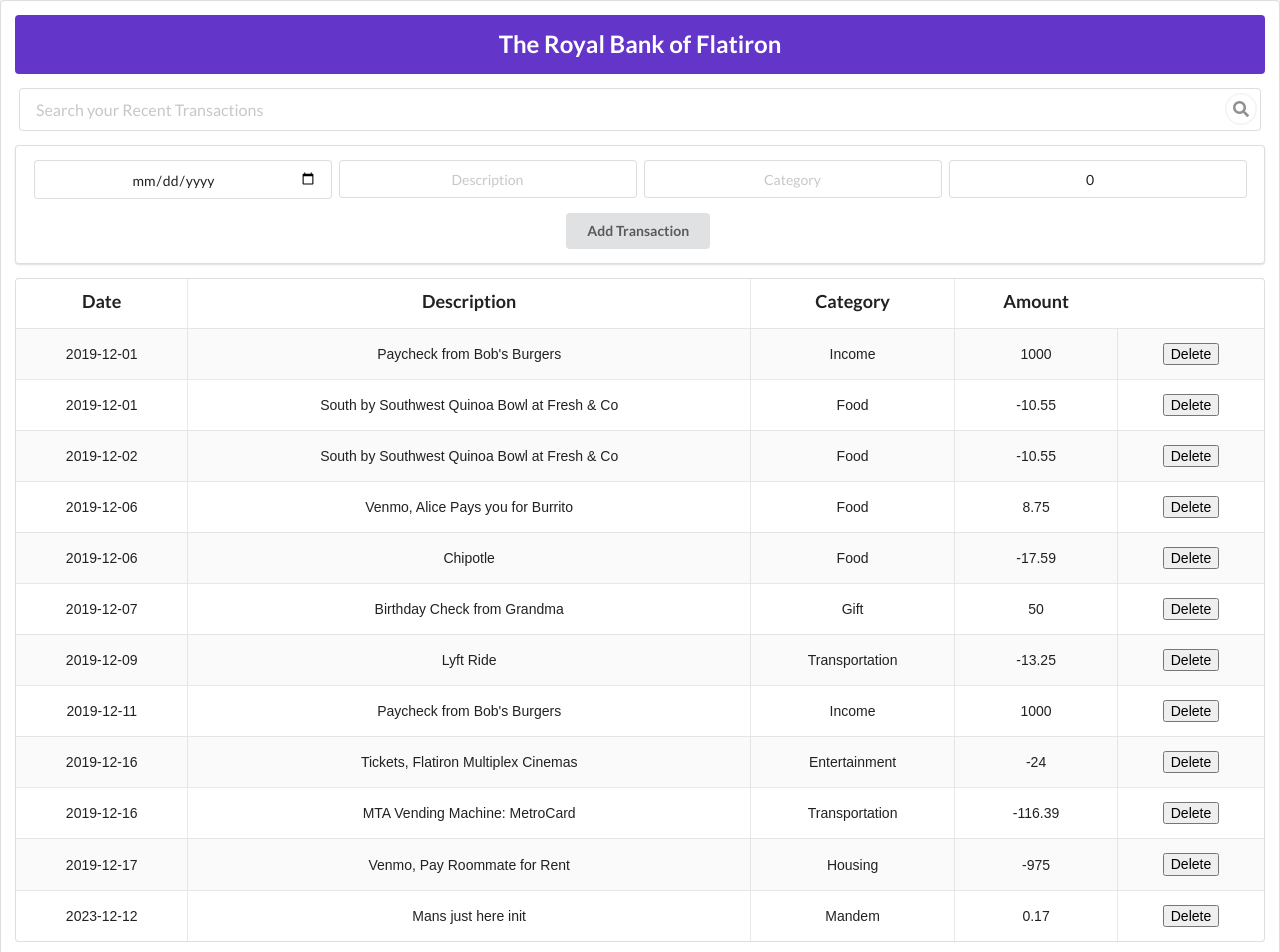
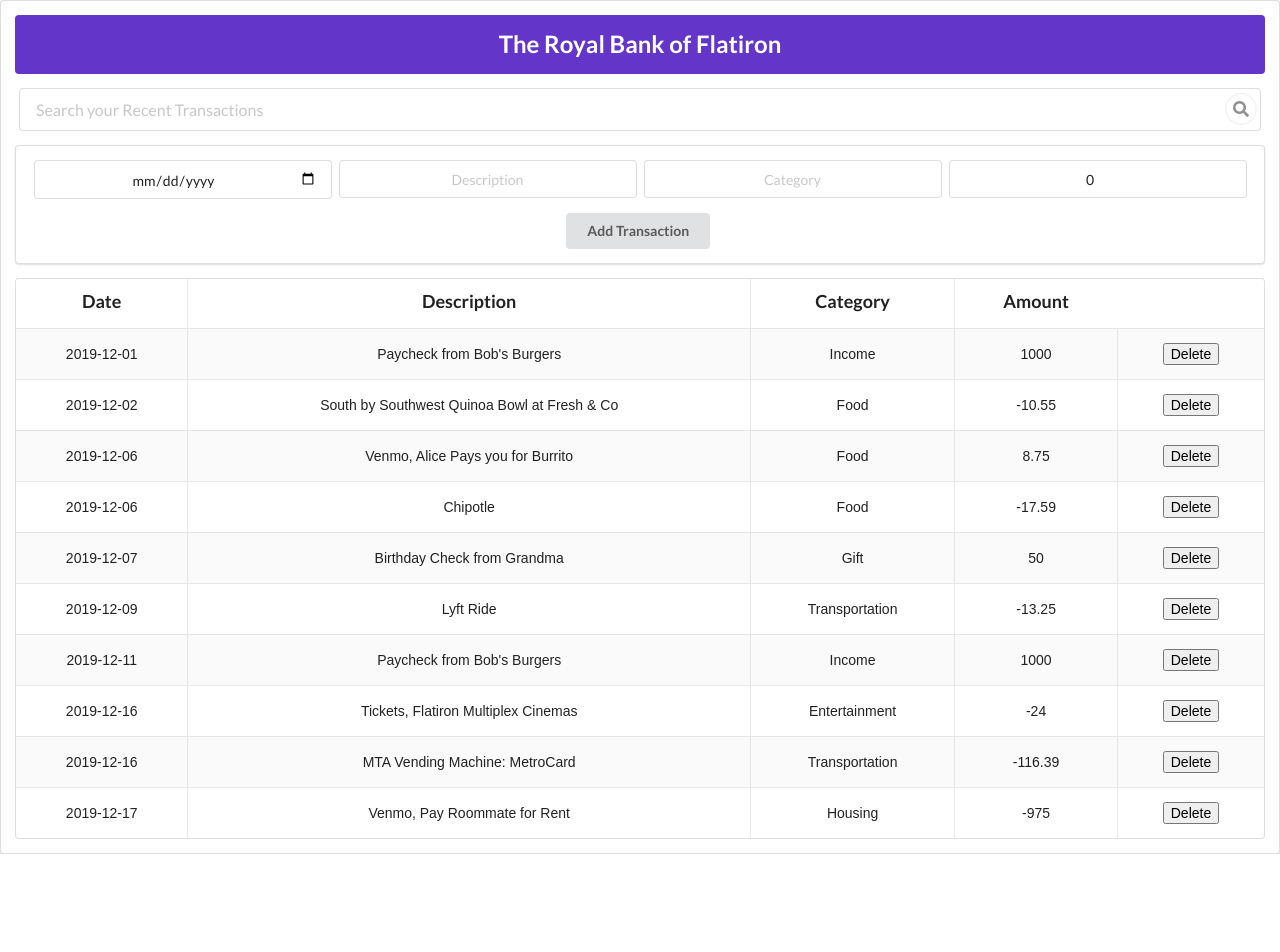
Before and after one commit to Njmwas-Moringa-Class/phase-2-hooks-code-challenge-bank-of-flatiron-mmwandera, a React (Create React App) app: page / in a window 1280 px wide. Shown: the top 952 px of the page. After the commit the page ends 854 px from the top, so only its background shows below. Built offline with nearby package versions, Linux system fonts and the light colour scheme; data requests are answered from the project's data file.

Commit message:
added sort feature and completed code challenge

```diff
--- a/db.json
+++ b/db.json
@@ -6,13 +6,6 @@
       "description": "Paycheck from Bob's Burgers",
       "category": "Income",
       "amount": 1000
-    },
-    {
-      "id": 2,
-      "date": "2019-12-01",
-      "description": "South by Southwest Quinoa Bowl at Fresh & Co",
-      "category": "Food",
-      "amount": -10.55
     },
     {
       "id": 3,
@@ -76,13 +69,6 @@
       "description": "Venmo, Pay Roommate for Rent",
       "category": "Housing",
       "amount": -975
-    },
-    {
-      "date": "2023-12-12",
-      "description": "Mans just here init",
-      "category": "Mandem",
-      "amount": 0.17,
-      "id": 13
     }
   ]
 }
--- a/src/components/AccountContainer.js
+++ b/src/components/AccountContainer.js
@@ -51,11 +51,21 @@ function AccountContainer() {
       .catch(error => console.error("Error deleting transaction:", error));
   };
 
+    // Function to sort transactions
+    const handleSort = (key, order) => {
+      const sorted = [...filteredTransactions].sort((a, b) => {
+        const valueA = a[key].toLowerCase();
+        const valueB = b[key].toLowerCase();
+        return order === "asc" ? valueA.localeCompare(valueB) : valueB.localeCompare(valueA);
+      });
+      setFilteredTransactions(sorted);
+    };
+
   return (
     <div>
       <Search onSearch={handleSearch}/>
       <AddTransactionForm transactions={transactions} addTransaction={addTransaction} />
-      <TransactionsList transactions={filteredTransactions} onDelete={handleDelete}/>
+      <TransactionsList transactions={filteredTransactions} onDelete={handleDelete} onSort={handleSort}/>
     </div>
   );
 }
--- a/src/components/TransactionsList.js
+++ b/src/components/TransactionsList.js
@@ -1,7 +1,18 @@
-import React from "react";
+import React, { useState } from "react";
 import Transaction from "./Transaction";
 
-function TransactionsList( { transactions, onDelete } ) {
+function TransactionsList( { transactions, onDelete, onSort } ) {
+
+  const [sortOrder, setSortOrder] = useState("asc");
+
+  const handleSort = (key) => {
+    // Toggle the sort order between asc and desc
+    const newOrder = sortOrder === "asc" ? "desc" : "asc";
+    setSortOrder(newOrder);
+
+    // Call the onSort function passed as a prop
+    onSort(key, newOrder);
+  };
 
   const handleDelete = (id) => {
     // Call the onDelete function passed as a prop
@@ -13,16 +24,16 @@ function TransactionsList( { transactions, onDelete } ) {
       <tbody>
         <tr>
           <th>
-            <h3 className="ui center aligned header">Date</h3>
+            <h3 className="ui center aligned header" onClick={() => handleSort("date")}>Date</h3>
           </th>
           <th>
-            <h3 className="ui center aligned header">Description</h3>
+            <h3 className="ui center aligned header" onClick={() => handleSort("description")}>Description</h3>
           </th>
           <th>
-            <h3 className="ui center aligned header">Category</h3>
+            <h3 className="ui center aligned header" onClick={() => handleSort("category")}>Category</h3>
           </th>
           <th>
-            <h3 className="ui center aligned header">Amount</h3>
+            <h3 className="ui center aligned header" onClick={() => handleSort("amount")}>Amount</h3>
           </th>
         </tr>
         {/* render a list of <Transaction> components here */}
```
Also changed, not shown: 1 other file (tests, documents, lock files or other folders).
